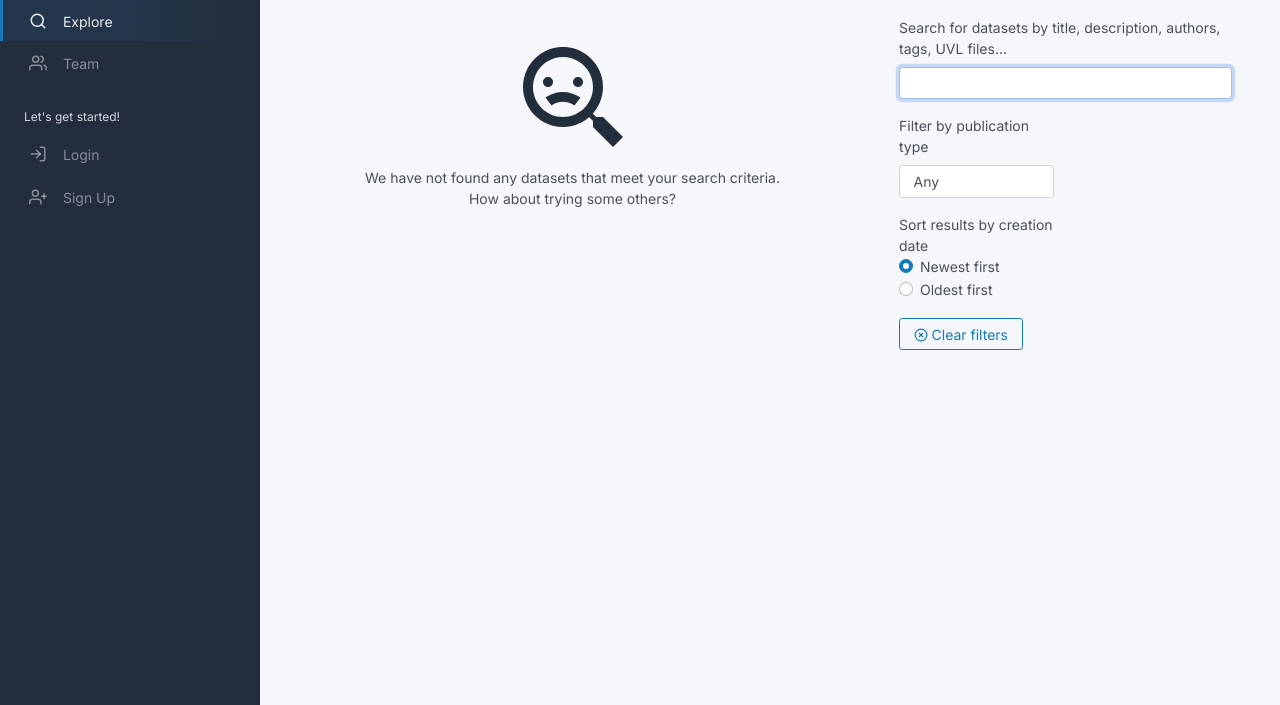
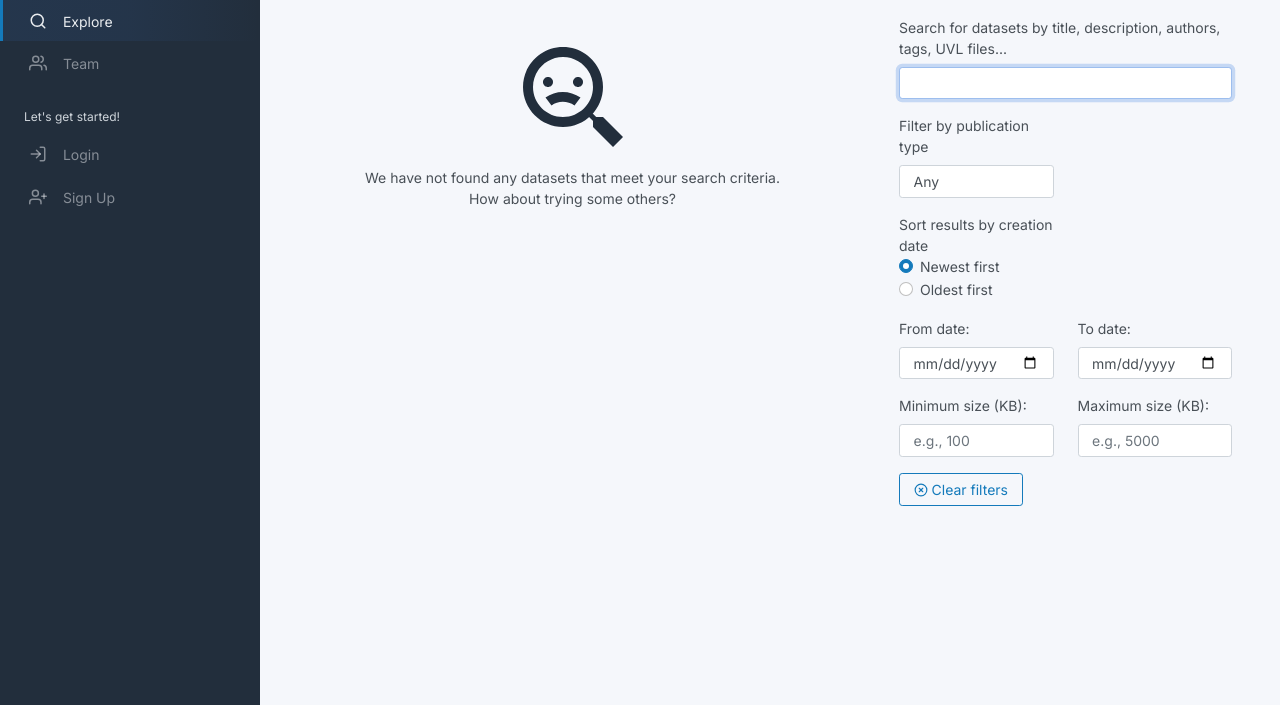
Before and after one commit to EGC2425-RaboDeToro-hub/RaboDeToro-hub-1, a Flask app: page /explore in a window 1280 px wide. Shown: the part 184-889 px from the top of the page. Run offline with Flask 3, Linux system fonts and the light colour scheme; data that the repository does not hold is empty; parts of the project's set-up code (start-up, migrations or seed data) failed here and were passed over; some libraries are stand-ins or nearby versions.

Commit message:
feat: Añadir nueva funcionalidad de filtrado por fechas y tamaño de datasets
Se ha añadido una nueva funcionalidad para filtrar los datastets por fecha y tamaño en la vista de explore.

Refs #8

```diff
--- a/app/modules/dataset/models.py
+++ b/app/modules/dataset/models.py
@@ -74,12 +74,17 @@ class DataSet(db.Model):
 
     ds_meta_data_id = db.Column(db.Integer, db.ForeignKey('ds_meta_data.id'), nullable=False)
     created_at = db.Column(db.DateTime, nullable=False, default=datetime.utcnow)
+    size_in_kb = db.Column(db.Float, nullable=False, default=0.0)
 
     ds_meta_data = db.relationship('DSMetaData', backref=db.backref('data_set', uselist=False))
     feature_models = db.relationship('FeatureModel', backref='data_set', lazy=True, cascade="all, delete")
 
     def name(self):
         return self.ds_meta_data.title
+
+    def calculate_total_size(self):
+        """Calcula el tamaño total en KB de los archivos en los feature models"""
+        self.size_in_kb = sum(file.size for fm in self.feature_models for file in fm.files) / 1024
 
     def files(self):
         return [file for fm in self.feature_models for file in fm.files]
--- a/app/modules/explore/assets/scripts.js
+++ b/app/modules/explore/assets/scripts.js
@@ -3,8 +3,7 @@ document.addEventListener('DOMContentLoaded', () => {
 });
 
 function send_query() {
-
-    console.log("send query...")
+    console.log("send query...");
 
     document.getElementById('results').innerHTML = '';
     document.getElementById("results_not_found").style.display = "none";
@@ -16,14 +15,19 @@ function send_query() {
         filter.addEventListener('input', () => {
             const csrfToken = document.getElementById('csrf_token').value;
 
+            // Recoger los valores de los filtros, incluyendo las fechas y el tamaño
             const searchCriteria = {
                 csrf_token: csrfToken,
                 query: document.querySelector('#query').value,
                 publication_type: document.querySelector('#publication_type').value,
                 sorting: document.querySelector('[name="sorting"]:checked').value,
+                after_date: document.querySelector('#after_date').value || null,  // Fecha inicial
+                before_date: document.querySelector('#before_date').value || null,  // Fecha final
+                min_size: parseFloat(document.querySelector('#min_size').value) || null,  // Tamaño mínimo
+                max_size: parseFloat(document.querySelector('#max_size').value) || null   // Tamaño máximo
             };
 
-            console.log(document.querySelector('#publication_type').value);
+            console.log("Criterios de búsqueda:", searchCriteria);
 
             fetch('/explore', {
                 method: 'POST',
@@ -34,11 +38,10 @@ function send_query() {
             })
             .then(response => response.json())
             .then(data => {
-
-                    console.log(data);
+                console.log("Resultados de la búsqueda:", data);
                 document.getElementById('results').innerHTML = '';
 
-                    // results counter
+                // Contador de resultados
                 const resultCount = data.length;
                 const resultText = resultCount === 1 ? 'dataset' : 'datasets';
                 document.getElementById('results_number').textContent = `${resultCount} ${resultText} found`;
@@ -50,7 +53,7 @@ function send_query() {
                     document.getElementById("results_not_found").style.display = "none";
                 }
 
-
+                // Generación de las tarjetas de los datasets
                 data.forEach(dataset => {
                     let card = document.createElement('div');
                     card.className = 'col-12';
@@ -66,67 +69,44 @@ function send_query() {
                                 <p class="text-secondary">${formatDate(dataset.created_at)}</p>
 
                                 <div class="row mb-2">
-
                                     <div class="col-md-4 col-12">
-                                            <span class=" text-secondary">
-                                                Description
-                                            </span>
+                                        <span class="text-secondary">Description</span>
                                     </div>
                                     <div class="col-md-8 col-12">
                                         <p class="card-text">${dataset.description}</p>
                                     </div>
-
                                 </div>
 
                                 <div class="row mb-2">
-
                                     <div class="col-md-4 col-12">
-                                            <span class=" text-secondary">
-                                                Authors
-                                            </span>
+                                        <span class="text-secondary">Authors</span>
                                     </div>
                                     <div class="col-md-8 col-12">
                                         ${dataset.authors.map(author => `
                                             <p class="p-0 m-0">${author.name}${author.affiliation ? ` (${author.affiliation})` : ''}${author.orcid ? ` (${author.orcid})` : ''}</p>
                                         `).join('')}
                                     </div>
-
                                 </div>
 
                                 <div class="row mb-2">
-
                                     <div class="col-md-4 col-12">
-                                            <span class=" text-secondary">
-                                                Tags
-                                            </span>
+                                        <span class="text-secondary">Tags</span>
                                     </div>
                                     <div class="col-md-8 col-12">
                                         ${dataset.tags.map(tag => `<span class="badge bg-primary me-1" style="cursor: pointer;" onclick="set_tag_as_query('${tag}')">${tag}</span>`).join('')}
                                     </div>
-
                                 </div>
 
                                 <div class="row">
-
-                                        <div class="col-md-4 col-12">
-
+                                    <div class="col-md-4 col-12"></div>
+                                    <div class="col-md-8 col-12">
+                                        <a href="${dataset.url}" class="btn btn-outline-primary btn-sm" style="border-radius: 5px;">View dataset</a>
+                                        <a href="/dataset/download/${dataset.id}" class="btn btn-outline-primary btn-sm" style="border-radius: 5px;">Download (${dataset.total_size_in_human_format})</a>
                                     </div>
-                                        <div class="col-md-8 col-12">
-                                            <a href="${dataset.url}" class="btn btn-outline-primary btn-sm" id="search" style="border-radius: 5px;">
-                                                View dataset
-                                            </a>
-                                            <a href="/dataset/download/${dataset.id}" class="btn btn-outline-primary btn-sm" id="search" style="border-radius: 5px;">
-                                                Download (${dataset.total_size_in_human_format})
-                                            </a>
                                 </div>
-
-
-                                    </div>
-
                             </div>
                         </div>
                     `;
-
                     document.getElementById('results').appendChild(card);
                 });
             });
@@ -150,7 +130,6 @@ function set_publication_type_as_query(publicationType) {
     const publicationTypeSelect = document.getElementById('publication_type');
     for (let i = 0; i < publicationTypeSelect.options.length; i++) {
         if (publicationTypeSelect.options[i].text === publicationType.trim()) {
-            // Set the value of the select to the value of the matching option
             publicationTypeSelect.value = publicationTypeSelect.options[i].value;
             break;
         }
@@ -161,43 +140,33 @@ function set_publication_type_as_query(publicationType) {
 document.getElementById('clear-filters').addEventListener('click', clearFilters);
 
 function clearFilters() {
-
-    // Reset the search query
     let queryInput = document.querySelector('#query');
     queryInput.value = "";
-    // queryInput.dispatchEvent(new Event('input', {bubbles: true}));
-
-    // Reset the publication type to its default value
     let publicationTypeSelect = document.querySelector('#publication_type');
-    publicationTypeSelect.value = "any"; // replace "any" with whatever your default value is
-    // publicationTypeSelect.dispatchEvent(new Event('input', {bubbles: true}));
-
-    // Reset the sorting option
+    publicationTypeSelect.value = "any";
     let sortingOptions = document.querySelectorAll('[name="sorting"]');
     sortingOptions.forEach(option => {
-        option.checked = option.value == "newest"; // replace "default" with whatever your default value is
-        // option.dispatchEvent(new Event('input', {bubbles: true}));
+        option.checked = option.value == "newest";
     });
 
-    // Perform a new search with the reset filters
+    // Clear the date and size filters
+    document.getElementById('after_date').value = "";
+    document.getElementById('before_date').value = "";
+    document.getElementById('min_size').value = "";
+    document.getElementById('max_size').value = "";
+
     queryInput.dispatchEvent(new Event('input', {bubbles: true}));
 }
 
 document.addEventListener('DOMContentLoaded', () => {
-
-    //let queryInput = document.querySelector('#query');
-    //queryInput.dispatchEvent(new Event('input', {bubbles: true}));
-
     let urlParams = new URLSearchParams(window.location.search);
     let queryParam = urlParams.get('query');
 
     if (queryParam && queryParam.trim() !== '') {
-
         const queryInput = document.getElementById('query');
-        queryInput.value = queryParam
+        queryInput.value = queryParam;
         queryInput.dispatchEvent(new Event('input', {bubbles: true}));
         console.log("throw event");
-
     } else {
         const queryInput = document.getElementById('query');
         queryInput.dispatchEvent(new Event('input', {bubbles: true}));
--- a/app/modules/explore/routes.py
+++ b/app/modules/explore/routes.py
@@ -1,4 +1,5 @@
 from flask import render_template, request, jsonify
+from datetime import datetime
 
 from app.modules.explore import explore_bp
 from app.modules.explore.forms import ExploreForm
@@ -9,10 +10,70 @@ from app.modules.explore.services import ExploreService
 def index():
     if request.method == 'GET':
         query = request.args.get('query', '')
+        after_date = request.args.get('after_date')
+        before_date = request.args.get('before_date')
+        sorting = request.args.get('sorting', 'newest')
+        publication_type = request.args.get('publication_type', 'any')
+        tags = request.args.getlist('tags')
+
+        # Convertir las fechas a datetime si están presentes y ajustar la hora
+        if after_date:
+            try:
+                after_date = datetime.strptime(after_date, '%Y-%m-%d')
+                after_date = after_date.replace(hour=0, minute=0, second=0)  # Ajustar a 00:00
+                print("Adjusted after_date:", after_date)  # Depuración
+            except ValueError:
+                after_date = None
+        if before_date:
+            try:
+                before_date = datetime.strptime(before_date, '%Y-%m-%d')
+                before_date = before_date.replace(hour=23, minute=59, second=59)  # Ajustar a 23:59
+                print("Adjusted before_date:", before_date)  # Depuración
+            except ValueError:
+                before_date = None
+
+        datasets = ExploreService().filter(
+            query=query,
+            sorting=sorting,
+            publication_type=publication_type,
+            tags=tags,
+            after_date=after_date,
+            before_date=before_date
+        )
+
         form = ExploreForm()
-        return render_template('explore/index.html', form=form, query=query)
+        return render_template('explore/index.html', form=form, query=query, datasets=datasets)
 
     if request.method == 'POST':
         criteria = request.get_json()
+
+        # Extrae after_date y before_date desde el JSON recibido
+        after_date = criteria.get('after_date')
+        before_date = criteria.get('before_date')
+
+        # Verificar y convertir las fechas
+        if after_date:
+            try:
+                after_date = datetime.strptime(after_date, '%Y-%m-%d')
+                after_date = after_date.replace(hour=0, minute=0, second=0)
+                print(f"after_date: {after_date}")  # Depuración
+            except ValueError:
+                print("Formato incorrecto de after_date")
+                after_date = None
+
+        if before_date:
+            try:
+                before_date = datetime.strptime(before_date, '%Y-%m-%d')
+                before_date = before_date.replace(hour=23, minute=59, second=59)
+                print(f"before_date: {before_date}")  # Depuración
+            except ValueError:
+                print("Formato incorrecto de before_date")
+                before_date = None
+
+        # Actualizar criteria con los valores procesados
+        criteria['after_date'] = after_date
+        criteria['before_date'] = before_date
+
+        # Llama al servicio de filtrado con los criterios
         datasets = ExploreService().filter(**criteria)
         return jsonify([dataset.to_dict() for dataset in datasets])
--- a/app/modules/explore/services.py
+++ b/app/modules/explore/services.py
@@ -6,5 +6,7 @@ class ExploreService(BaseService):
     def __init__(self):
         super().__init__(ExploreRepository())
 
-    def filter(self, query="", sorting="newest", publication_type="any", tags=[], **kwargs):
-        return self.repository.filter(query, sorting, publication_type, tags, **kwargs)
+    def filter(self, query="", sorting="newest", publication_type="any", tags=[], after_date=None, before_date=None,
+               min_size=None, max_size=None, **kwargs):
+        return self.repository.filter(query, sorting, publication_type, tags, after_date=after_date,
+                                      before_date=before_date, min_size=min_size, max_size=max_size, **kwargs)
--- a/app/modules/explore/templates/explore/index.html
+++ b/app/modules/explore/templates/explore/index.html
@@ -7,16 +7,12 @@
     <h1 class="h2 mb-3"><b>Explore</b></h1>
 
     <div class="row">
-
         <h3 class="h3 mb-3">
-                <span id="results_number"></span>
-            </h3>
+            <span id="results_number"></span>
+        </h3>
 
         <div class="col-lg-7 scrollable-column">
-
-
             <div class="row">
-
                 <div id="results"></div>
 
                 <div class="col text-center" id="results_not_found">
@@ -26,41 +22,28 @@
                         We have not found any datasets that meet your search criteria. <br>How about trying some others?
                     </p>
                 </div>
-
-                <div id="results_not_found" style="text-align: center;">
-
-                </div>
-
-
             </div>
         </div>
 
         <div class="col-lg-5 fixed-column" id="filters">
-
             {{ form.hidden_tag() }}
 
             <div class="row">
-
                 <div class="col-12">
-
                     <div class="row">
-
                         <div class="col-12">
                             <div class="mb-3">
                                 <label class="form-label" for="query">
                                     Search for datasets by title, description, authors, tags, UVL files...
                                 </label>
-                                <input class="form-control" id="query" name="query" required="" type="text"
-                                       value="" autofocus>
+                                <input class="form-control" id="query" name="query" required="" type="text" value="" autofocus>
                             </div>
                         </div>
 
                         <div class="col-lg-6">
                             <div class="mb-3">
-                                <label class="form-label" for="publication_type">Filter by publication
-                                    type</label>
-                                <select class="form-control" id="publication_type" name="publication_type"
-                                        required="">
+                                <label class="form-label" for="publication_type">Filter by publication type</label>
+                                <select class="form-control" id="publication_type" name="publication_type" required="">
                                     <option value="any">Any</option>
                                     <option value="none">None</option>
                                     <option value="annotationcollection">Annotation Collection</option>
@@ -83,70 +66,65 @@
                                     <option value="other">Other</option>
                                 </select>
                             </div>
-
                         </div>
-
                     </div>
 
                     <div class="row">
-
                         <div class="col-6">
-
                             <div>
                                 Sort results by creation date
                                 <label class="form-check">
-                                    <input class="form-check-input" type="radio" value="newest" name="sorting"
-                                           checked="">
-                                    <span class="form-check-label">
-                                      Newest first
-                                    </span>
+                                    <input class="form-check-input" type="radio" value="newest" name="sorting" checked="">
+                                    <span class="form-check-label">Newest first</span>
                                 </label>
                                 <label class="form-check">
                                     <input class="form-check-input" type="radio" value="oldest" name="sorting">
-                                    <span class="form-check-label">
-                                      Oldest first
-                                    </span>
+                                    <span class="form-check-label">Oldest first</span>
                                 </label>
                             </div>
-
                         </div>
-
                     </div>
 
+                    <!-- Campos de filtro de fecha -->
+                    <div class="row mt-3">
+                        <div class="col-lg-6">
+                            <label class="form-label" for="after_date">From date:</label>
+                            <input type="date" class="form-control" id="after_date" name="after_date"
+                                   value="{{ request.args.get('after_date', '') }}">
+                        </div>
+                        <div class="col-lg-6">
+                            <label class="form-label" for="before_date">To date:</label>
+                            <input type="date" class="form-control" id="before_date" name="before_date"
+                                   value="{{ request.args.get('before_date', '') }}">
+                        </div>
+                    </div>
+                    <div class="row mt-3">
+                        <div class="col-lg-6">
+                            <label class="form-label" for="min_size">Minimum size (KB):</label>
+                            <input type="number" class="form-control" id="min_size" name="min_size" placeholder="e.g., 100">
+                        </div>
+                        <div class="col-lg-6">
+                            <label class="form-label" for="max_size">Maximum size (KB):</label>
+                            <input type="number" class="form-control" id="max_size" name="max_size" placeholder="e.g., 5000">
+                        </div>
+                    </div>
+
+
                     <div class="row">
-
                         <div class="col-12">
-
                             <div class="mt-3">
-
-                                <div id="authors">
-
-                                </div>
-
+                                <div id="authors"></div>
                                 <button id="clear-filters" class="btn btn-outline-primary">
                                     <i data-feather="x-circle" style="vertical-align: middle; margin-top: -2px"></i>
                                     Clear filters
                                 </button>
-
-
                             </div>
-
                         </div>
                     </div>
-
                 </div>
-
             </div>
-
-            <div class="row">
-
-            </div>
-
         </div>
-
-
     </div>
-
 
 {% endblock %}
 
```
Also changed, not shown: app/modules/dataset/update_size.py (added, +13 -0 lines), app/modules/explore/repositories.py (+24 -6 lines), migrations/versions/defdaf2cecce_add_size_in_kb_to_dataset.py (added, +32 -0 lines). Lines whose indentation alone changed are shown as unchanged.
